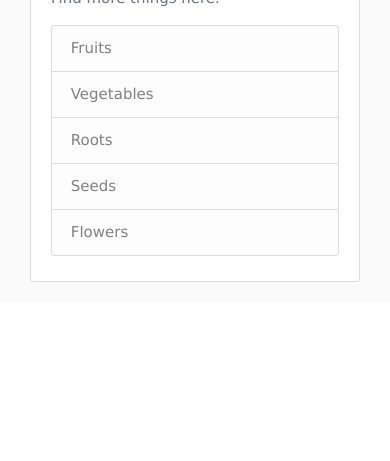
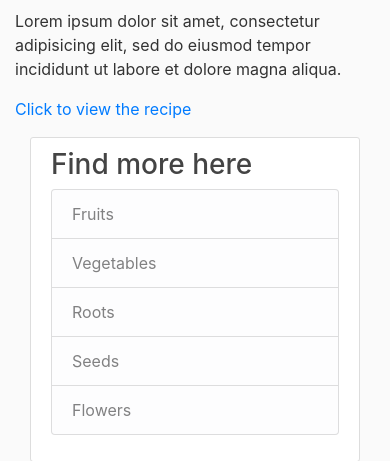
Before and after one commit to Miss24Chimboto/Tambua-Mboga, a Flask app: page /recipe in a window 390 px wide. Shown: the part 831-1292 px from the top of the page. Before the commit the page ends 1113 px from the top, so only its background shows below. Run offline with Flask 2, Linux system fonts and the light colour scheme; some libraries are stand-ins or nearby versions.

Commit message:
Template updates

```diff
--- a/flask_mboga/static/main.css
+++ b/flask_mboga/static/main.css
@@ -36,6 +36,15 @@ h1, h2, h3, h4, h5, h6 {
   border-radius: 3px;
   margin-bottom: 20px;
 }
+/*Styling for my recipe classes- recipe_card1 */
+.recipe_card1 {
+  margin-top: 10px;
+}
+
+/*Styling for my recipe classes- recipe_card2 */
+.recipe_card2 {
+  margin-bottom: 10px;
+  }
 
 /* Style the buttons that are used to open and close the accordion panel */
 #myaccordion label {
--- a/flask_mboga/templates/main.html
+++ b/flask_mboga/templates/main.html
@@ -42,26 +42,17 @@
         </div>
       </nav>
     </header>
-    <main role="main" class="container">
+      <main role="main" class="container">
       <div class="row">
          <div class="col-md-8">
-<!--         {% with messages = get_flashed_messages(with_categories=true) %}
-            {% if messages %}
-              {% for category, message in messages %}
-                <div class="alert alert-{{ category }}">
-                  {{ message }}
                 </div>
-              {% endfor %}
-            {% endif %}
-          {% endwith %} -->
 	  {% if active_page == "home" %}
          	  <a class="nav-item nav-link" href="{{ url_for('home') }}">Home</a>
             {% endif %}
-            {% block content %}{% endblock %}
-       <div class="col-md-4">
+     <!--       {% block content %}{% endblock %}
+        <div class="col-md-4">
          <div class="content-section">
            <h3>Find more here</h3>
-           <p class='text-muted'>Find more things here.
              <ul class="list-group">
                 <li class="list-group-item list-group-item-light">Fruits</li>
                 <li class="list-group-item list-group-item-light">Vegetables</li>
@@ -71,7 +62,7 @@
              </ul>
            </p>
          </div>
-         </div>
+         </div> -->
         </div>
        </div>
     </main>
--- a/flask_mboga/templates/recipe.html
+++ b/flask_mboga/templates/recipe.html
@@ -4,20 +4,25 @@
 </head>
 {% block content %}
 background-image: url({{ url_for('static', filename='recipe1.jpg') }})
-<!-- {% set active_page = "home" %} -->
+{% set active_page = "home" %}
 <body>
 <meta name="viewport" content="width=device-width, initial-scale=1">
 <link rel="stylesheet" href="https://www.w3schools.com/w3css/4/w3.css">
-<body>
 
- <div class="w3-container">
-   <h2>Find interesting recipes in the cards below</h2>
+
+                <div class="recipe_card1">
+  <!-- <p>Find interesting recipes in the cards below</p>
       <div class="w3-card-4" style="width:50%;">
           <header class="w3-container w3-green">
                 <h1>Garlic Spinach Salmon</h1>
-                    </header>
-
-                        <div class="w3-container">
+                    </header> -->
+			<div class="bg-image hover-overlay ripple" data-mdb-ripple-colour="light">
+ 			 <img src="https://unsplash.com/photos/gwBcamFtPr4" class="img-fluid"/>
+ 			 <a href="#!">
+ 			   <div class="mask" style="background-color: rgba(251, 251, 251, 0.15);"></div>
+ 		         </a>
+			</div>
+                        <div class="recipe_card1">
                               <p>Lorem ipsum dolor sit amet, consectetur adipisicing elit, sed do eiusmod tempor incididunt ut labore et dolore magna aliqua. Ut enim ad minim veniam, quis nostrud exercitation ullamco laboris nisi ut aliquip ex ea commodo consequat.</p>
                                   </div>
 
@@ -26,7 +31,20 @@ background-image: url({{ url_for('static', filename='recipe1.jpg') }})
                                                 </footer>
                                                   </div>
                                                   </div>
+		  <div class="recipe_card2">
+   			 <div class="bg-image hover-overlay ripple" data-mdb-ripple-colour="light">
+ 	                         <img src="https://unsplash.com/photos/gwBcamFtPr4" class="img-fluid"/>
+                                 <a href="#!">
+                        </div>
+                        <div class="mask" style="background-color: rgba(251, 251, 251, 0.15);"></div>
+                         </a>
+		</div>
+		<div class="recipe_card2">
+		      <p>Lorem ipsum dolor sit amet, consectetur adipisicing elit, sed do eiusmod tempor incididunt ut labore et dolore magna aliqua.</p>
+		</div>
 
-                                                  </body>
+                         <footer class="w3-container w3-green">
+		             <p><a href="https://www.w3schools.com/">Click to view the recipe</a></p>
+                         </footer>
+{% endblock content %}
 </body>
-{% endblock content %}
```
